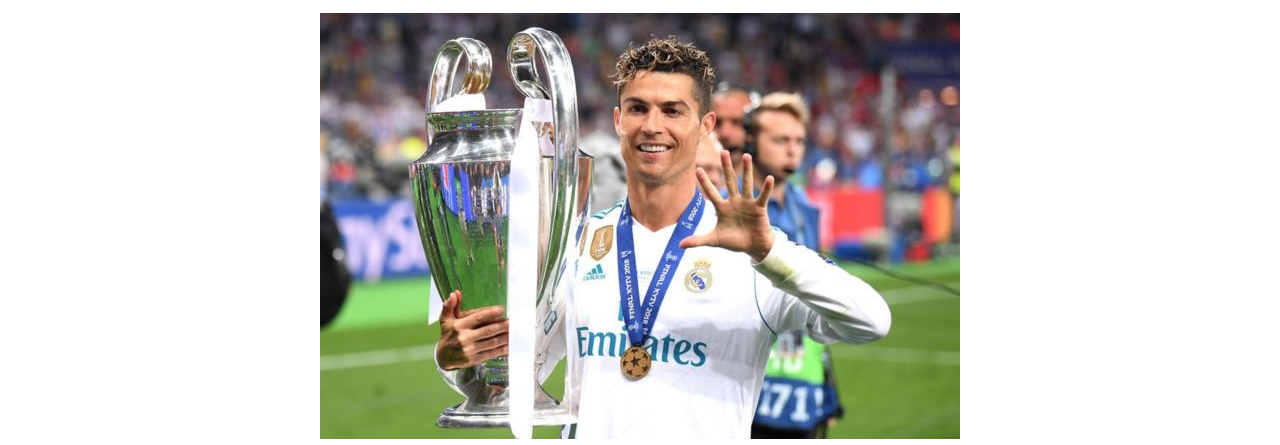
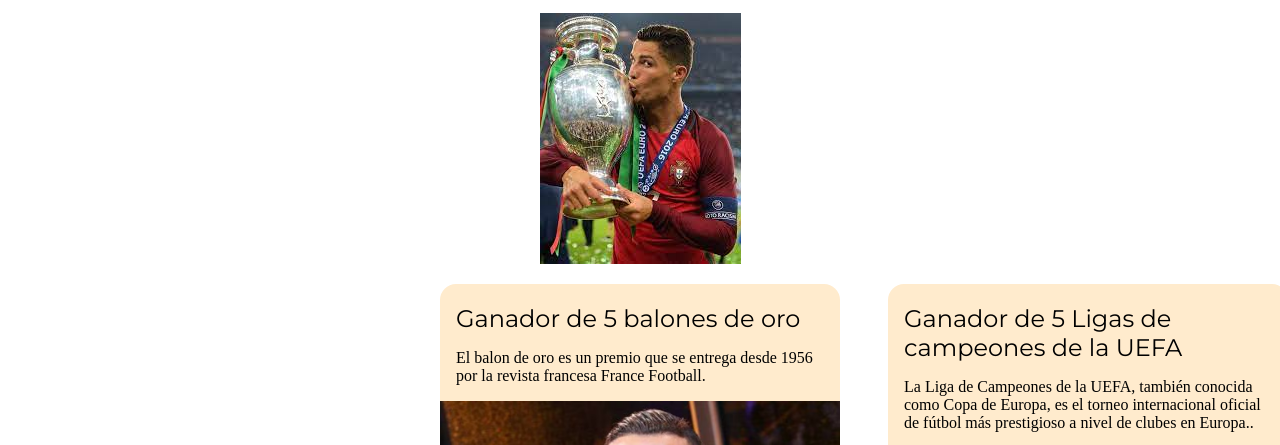
Before and after one commit to aisak21w/mibebesitauaaa, a plain HTML site: page index.html in a window 1280 px wide. Shown: the part 261-706 px from the top of the page. Drawn offline with Linux system fonts and the light colour scheme.

Commit message:
Update index.html

```diff
--- a/index.html
+++ b/index.html
@@ -49,7 +49,7 @@
 
                     </div>
                     <div >
-                        <img id="imagen1" src="_102469653_gettyimages-962792890.jpg" />
+                        <img id="imagen1" src="descarga.jfif" />
                     </div>
 
                 </section>
```
